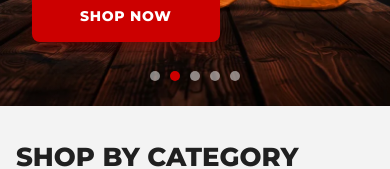
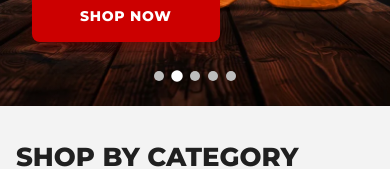
Before and after one commit to this-is-dsk/beardo, a React (Vite) app in the folder frontend/: page / in a window 390 px wide. Shown: the part 436-605 px from the top of the page. Built offline with nearby package versions, Linux system fonts and the light colour scheme.

Commit message:
Improve mobile responsive UI

```diff
--- a/frontend/src/components/home/HeroBanner.jsx
+++ b/frontend/src/components/home/HeroBanner.jsx
@@ -57,6 +57,10 @@ export const HeroBanner = () => {
     <div className="relative w-full h-[382px] md:h-[82vh] bg-white overflow-hidden">
       <Swiper
   modules={[Autoplay, Pagination]}
+   observer={true}
+  observeParents={true}
+  watchSlidesProgress={true}
+  updateOnWindowResize={true}
   allowTouchMove={true}
   simulateTouch={true}
   grabCursor={true}
@@ -69,8 +73,10 @@ export const HeroBanner = () => {
     pauseOnMouseEnter: true
   }}
   pagination={{
-    clickable: true,
-  }}
+  clickable: true,
+  dynamicBullets: false,
+  bulletActiveClass: "swiper-pagination-bullet-active",
+}}
   loop={true}
   className="w-full h-full hero-swiper"
 >
@@ -144,33 +150,20 @@ md:px-16
       </Swiper>
       <style dangerouslySetInnerHTML={{__html: `
         .hero-swiper .swiper-pagination{
-
-bottom:18px!important;
-
+  bottom:18px!important;
 }
 
 .hero-swiper .swiper-pagination-bullet{
-
-width:10px;
-
-height:10px;
-
-border-radius:999px;
-
-background:#d3d3d3;
-
-opacity:1;
-
-margin:0 5px!important;
-
-transition:.3s;
-
+  width:10px;
+  height:10px;
+  border-radius:50%;
+  background:#bdbdbd!important;
+  opacity:1!important;
 }
 
 .hero-swiper .swiper-pagination-bullet-active{
-
-background:white;
-
+  background:#ffffff!important;
+  transform:scale(1.15);
 }
       `}} />
     </div>
--- a/frontend/src/index.css
+++ b/frontend/src/index.css
@@ -21,10 +21,6 @@
   background: white !important;
   opacity: 0.5 !important;
 }
-.swiper-pagination-bullet-active {
-  background: #cc0000 !important;
-  opacity: 1 !important;
-}
 
 /* Custom Horizontal Scrollbar */
 .custom-scrollbar::-webkit-scrollbar {
```
